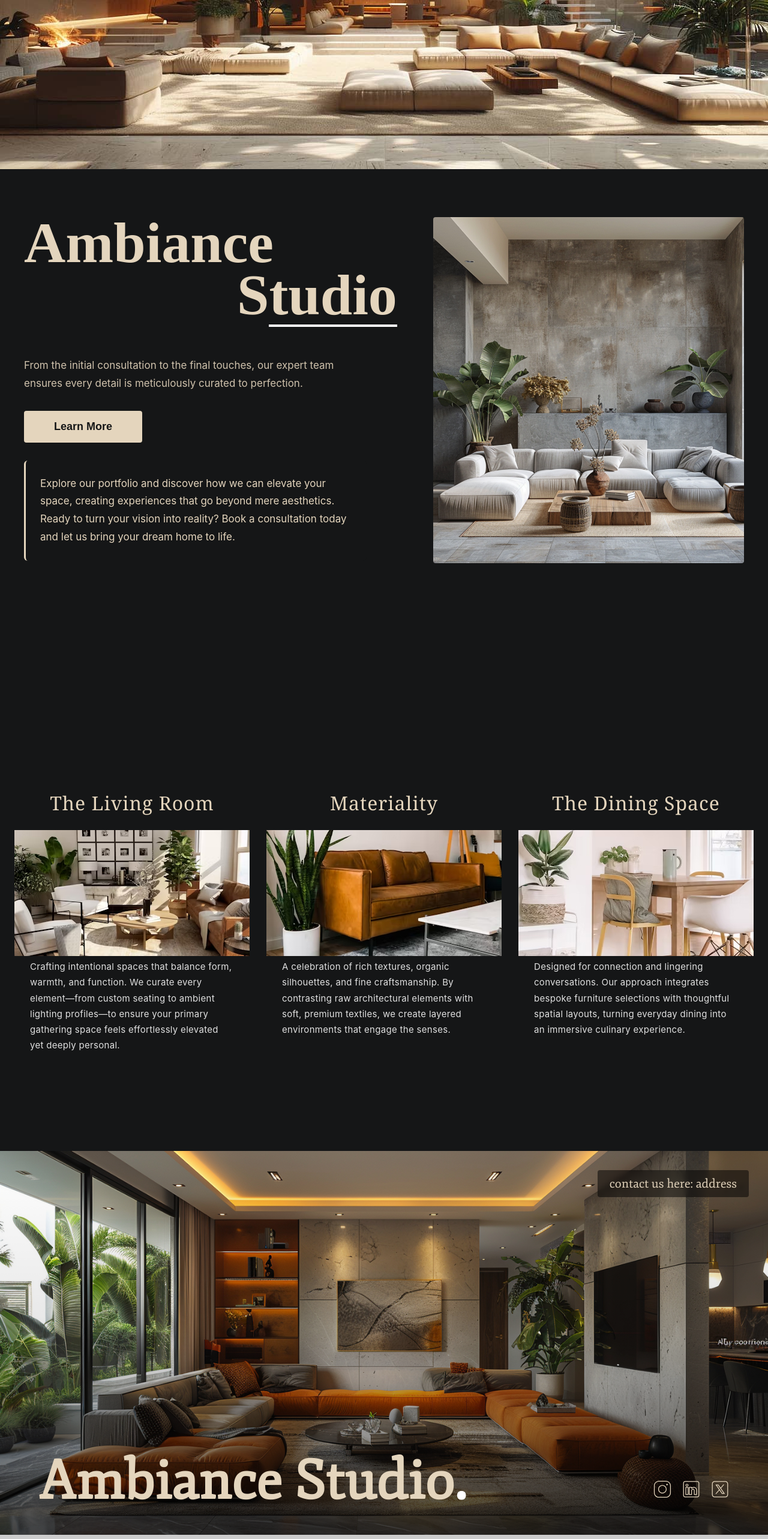
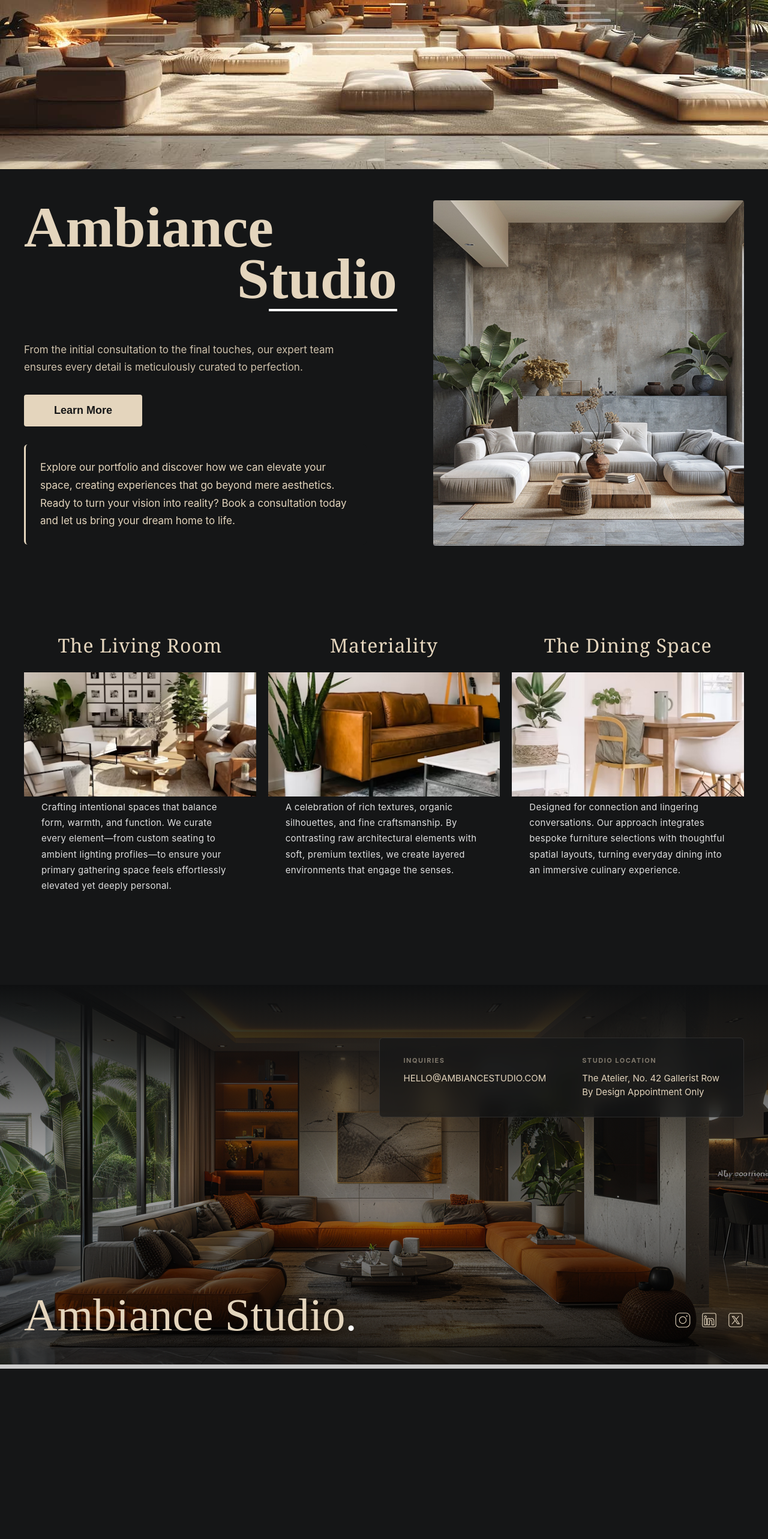
Before and after one commit to marzdevs/Ambiance-Studio, a React (Vite) app: page / in a window 1280 px wide. Shown: the part 882-3448 px from the top of the page at 60% size. After the commit the page ends 3164 px from the top, so only its background shows below. Built offline with nearby package versions, Linux system fonts and the light colour scheme.

Commit message:
fixed paddings

```diff
--- a/src/components/Footer.jsx
+++ b/src/components/Footer.jsx
@@ -4,85 +4,103 @@ import footer from './../assets/images/footer.jpg';
 
 const Container = styled.div`
   min-height: 80vh;
-  margin-top: 80px;
+  margin-top: 0;
+  padding-top: 40px; /* Reduced slightly to give the top columns more room */
   border-bottom: 7px solid #ccc;
+
+  /* --- THE SHIELD FIXES --- */
   position: relative;
+  z-index: 10; /* Forces the entire footer layer to stack cleanly on top of any leaking elements */
+  background-color: #151617; /* Solid backdrop fill to completely mask out hidden text underneath */
+  clear: both; /* Clear any rogue floats from the panels above */
+  box-sizing: border-box;
 
   background:
-    linear-gradient(to top, rgba(0, 0, 0, 0.75) 0%, rgba(0, 0, 0, 0.1) 50%, rgba(0, 0, 0, 0) 100%),
+    linear-gradient(to top, rgba(0, 0, 0, 0.8) 0%, rgba(0, 0, 0, 0.3) 50%, rgba(15, 16, 17, 1) 100%), /* Fades into a solid background color at the top edge */
     url(${footer}) no-repeat center center;
   background-size: cover;
+
   overflow: hidden;
   display: flex;
   flex-direction: column;
-
-  /* CHANGE THIS: Spreads the contact box to the top and the row to the bottom */
   justify-content: space-between;
 
-  .contact {
-    /* REMOVE position: absolute, top, and right */
-    align-self: flex-end; /* Pushes it to the right side */
-    margin-top: 2rem;
-    margin-right: 2rem;
+  /* --- UPGRADED HIGH-END CONTACT BLOCK CONTAINER --- */
+  .footer-info-row {
+    align-self: flex-end;
+    margin-top: 3rem;
+    margin-right: 40px;
+    display: flex;
+    gap: 60px;
+    background: rgba(21, 22, 23, 0.65);
+    backdrop-filter: blur(12px);
+    -webkit-backdrop-filter: blur(12px);
+    padding: 30px 40px;
+    border-radius: 6px;
+    border: 1px solid rgba(241, 237, 228, 0.1);
+    z-index: 2;
+  }
 
-    color: var(--mainColor);
-    background: rgba(0, 0, 0, 0.5);
-    backdrop-filter: blur(4px);
-    padding: 10px 20px;
-    border-radius: 4px;
-    z-index: 2;
+  .info-block {
+    display: flex;
+    flex-direction: column;
+    gap: 8px;
 
     h3 {
+      font-family: 'Inter', sans-serif;
+      font-size: 11px;
+      text-transform: uppercase;
+      letter-spacing: 1.5px;
+      margin: 0 0 4px 0;
+      color: var(--mainColor);
+      opacity: 0.5;
+    }
+
+    a, p {
+      color: var(--mainColor);
+      text-decoration: none;
+      font-family: 'Inter', sans-serif;
+      font-size: 15px;
       margin: 0;
-      font-size: 20px;
-      font-weight: 500;
+      line-height: 1.5;
+      transition: opacity 0.2s ease;
+    }
+
+    a:hover {
+      opacity: 0.7;
     }
   }
+
   .footer-bottom-row {
     width: 100%;
     box-sizing: border-box;
-    padding: 0 5% 3rem 5%;
+    padding: 0 40px 3rem 40px;
     display: flex;
     align-items: flex-end;
     justify-content: space-between;
     gap: 24px;
-
-    /* THIS FIXES MOBILE STACKING */
-    @media (max-width: 768px) {
-      flex-direction: column;   /* Stacks everything in a neat vertical line */
-      align-items: flex-start;  /* Aligns text flush to the left */
-      gap: 32px;                /* Adds healthy space between the stacked items */
-      padding: 0 5% 2rem 5%;
-
-      /* If your lorem ipsum blocks are inside nested divs, */
-      /* this ensures they take up full width when stacked */
-      > div {
-        width: 100%;
-      }
-    }
+    z-index: 2;
   }
 
   h1 {
     margin: 0;
     color: var(--mainColor);
-    font-size: clamp(2.5rem, 7vw, 120px);
+    font-family: 'Playfair Display', serif;
+    font-size: clamp(2.5rem, 6vw, 100px);
     white-space: nowrap;
     line-height: 0.9;
+    font-weight: 400;
   }
 
   .svgs {
     display: flex;
     gap: 16px;
     padding-bottom: 12px;
-
-    @media (max-width: 768px) {
-      padding-bottom: 0;
-    }
   }
 
   .svgs svg {
-    width: 32px;
-    height: 32px;
+    width: 28px;
+    height: 28px;
     cursor: pointer;
     transition: transform 0.2s ease, opacity 0.2s ease;
 
@@ -95,17 +113,53 @@ const Container = styled.div`
       opacity: 0.85;
     }
   }
+
+  /* --- RESPONSIVE MOBILE STACKING --- */
+  @media (max-width: 768px) {
+    min-height: auto;
+    padding-bottom: 20px;
+
+    .footer-info-row {
+      align-self: flex-start;
+      margin-left: 24px;
+      margin-right: 24px;
+      flex-direction: column;
+      gap: 24px;
+      width: calc(100% - 48px);
+      box-sizing: border-box;
+      padding: 24px;
+    }
+
+    .footer-bottom-row {
+      flex-direction: column;
+      align-items: flex-start;
+      gap: 32px;
+      padding: 40px 24px 20px 24px;
+    }
+
+    .svgs {
+      padding-bottom: 0;
+    }
+  }
 `;
 
 function Footer() {
   return (
     <Container>
-        {/* Contact info stays pinned cleanly up top */}
-        <div className='contact'>
-            <h3>contact us here: address</h3>
+        {/* Contact links row styled beautifully with clear segments */}
+        <div className="footer-info-row">
+            <div className="info-block">
+                <h3>Inquiries</h3>
+                <a href="mailto:hello@ambiancestudio.com">hello@ambiancestudio.com</a>
+            </div>
+
+        <div className="info-block">
+            <h3>Studio Location</h3>
+            <p>The Atelier, No. 42 Gallerist Row<br />By Design Appointment Only</p>
+        </div>
         </div>
 
-        {/* Both text and social items track perfectly together along the baseline */}
+        {/* Text logo and social icons aligned along the bottom baseline */}
         <div className="footer-bottom-row">
             <h1>Ambiance Studio<span style={{ color: 'white' }}>.</span></h1>
 
--- a/src/sections/Panel.jsx
+++ b/src/sections/Panel.jsx
@@ -5,17 +5,36 @@ import mask2 from './../assets/images/mask2.jpg'
 import mask3 from './../assets/images/mask3.jpg'
 
 const PanelStyle = styled.div`
-    margin-top: 28%;
-    padding: 20px;
+    /* balanced viewport footprint—keeps it a hero without the massive gaps */
+    min-height: 85vh;
+    width: 100%;
+
+    /* handle vertical and horizontal centering */
+    display: flex;
+    flex-direction: column;
+    justify-content: center;
+    align-items: center;
+
+    /* clean, compact padding to match the studio section layout */
+    margin: 0;
+    padding: 40px 40px;
+    box-sizing: border-box;
     color: var(--whiteColor);
+
+    /* force browser to render layer cleanly without scrolling lag */
+    will-change: transform;
+
+    /* grid alignment container for columns */
+    .panel-content-row {
         display: flex;
-    /* CHANGE THIS: Keeps them in a single row until the mobile breakpoint hits */
         flex-wrap: nowrap;
         justify-content: space-between;
-    gap: 20px; /* Explicit gap between the columns */
+        gap: 20px;
+        width: 100%;
+        max-width: 1200px;
+    }
 
     .image-container {
-        /* Changed to a flexible percentage width */
         flex: 1;
         margin-bottom: 5%;
         text-align: center;
@@ -26,50 +45,41 @@ const PanelStyle = styled.div`
         height: auto;
     }
 
-    p {
-        font-size: 20px;
-        margin-top: 10px;
-        /* REDUCED: 18% left margin is too wide and squishes the text box */
-        margin-left: 5%;
-        margin-right: 5%;
-        text-align: left;
-        /* REMOVED hardcoded 392px width so it scales dynamically */
-        max-width: 100%;
-    }
-
     h1 {
-      font-family: 'Playfair Display', 'Didot', 'Georgia', serif; /* Elegant, high-end serif */
+      font-family: 'Playfair Display', 'Didot', 'Georgia', serif;
       font-size: 32px;
-      font-weight: 400; /* Lighter weight looks more premium */
-      letter-spacing: 1px; /* Subtle breathing room between letters */
+      font-weight: 400;
+      letter-spacing: 1px;
       margin-bottom: 24px;
       color: var(--mainColor);
     }
 
     p {
-      font-family: 'Inter', 'Helvetica Neue', 'Arial', sans-serif; /* Clean, highly readable sans-serif */
-      font-size: 15px; /* Slightly smaller body text feels more editorial */
-      line-height: 1.75; /* This is the magic key—adds beautiful vertical breathing room */
+      font-family: 'Inter', 'Helvetica Neue', 'Arial', sans-serif;
+      font-size: 15px;
+      line-height: 1.75;
       letter-spacing: 0.3px;
-      color: #e0e0e0; /* A soft, slightly muted white reduces eye strain */
+      color: #e0e0e0;
 
-      /* Center the text block itself, but keep the text left-aligned */
       margin: 0 auto;
-      width: 85%; /* Keeps line lengths optimal for reading */
+      width: 85%;
       text-align: left;
     }
 
     /* --- RESPONSIVE MOBILE FIX --- */
     @media (max-width: 1024px) {
-        margin-top: 10%;
+        min-height: auto;
+        padding: 40px 24px;
+
+        .panel-content-row {
             flex-wrap: wrap;
+        }
 
         .image-container {
             flex-basis: 100%;
             margin-bottom: 60px;
         }
 
-        /* Adjust typography slightly for small screens */
         h1 {
             font-size: 28px;
             margin-bottom: 16px;
@@ -79,7 +89,7 @@ h1 {
             width: 100%;
             padding: 0 15px;
             box-sizing: border-box;
-            font-size: 16px; /* Slightly larger for easier reading on phones */
+            font-size: 16px;
         }
     }
 `;
@@ -87,6 +97,7 @@ h1 {
 function Panel(props) {
     return (
         <PanelStyle>
+            <div className="panel-content-row">
                 <div className="image-container">
                     <h1>The Living Room</h1>
                     <img src={mask1} alt="Living Room Design" />
@@ -102,6 +113,7 @@ function Panel(props) {
                     <img src={mask3} alt="Dining table layout" />
                     <p>Designed for connection and lingering conversations. Our approach integrates bespoke furniture selections with thoughtful spatial layouts, turning everyday dining into an immersive culinary experience.</p>
                 </div>
+            </div>
         </PanelStyle>
     );
 }
--- a/src/sections/Studio.jsx
+++ b/src/sections/Studio.jsx
@@ -3,29 +3,41 @@ import styled from "styled-components";
 import roomView from './../assets/images/interior-2.jpg';
 
 const StudioStyle = styled.div`
+    /* balanced viewport footprint—keeps it a hero without the massive gaps */
+    min-height: 85vh;
+    width: 100%;
+
+    /* handle vertical and horizontal centering */
+    display: flex;
+    flex-direction: column;
+    justify-content: center;
+    align-items: center;
+
+    /* streamlined padding to bring sections slightly closer during scrolls */
+    margin: 0;
+    padding: 40px 40px;
+    box-sizing: border-box;
     position: relative;
-    width: 100%;
-    margin-top: 80px;
-    margin-bottom: 80px;
+
+    /* force browser to render layer cleanly without scrolling lag */
+    will-change: transform;
 
     .studioContent {
         display: grid;
-        grid-template-columns: 1.2fr 1fr; /* Side-by-side on desktop */
+        grid-template-columns: 1.2fr 1fr;
         gap: 60px;
+        width: 100%;
         max-width: 1200px;
         margin: 0 auto;
-        padding: 0 40px;
-        align-items: start;
+        align-items: center;
     }
 
     .textContainer {
         display: flex;
         flex-direction: column;
-        gap: 30px; /* Perfectly gaps paragraphs and buttons */
+        gap: 30px;
     }
 
-    /* --- NEW HEADER ROW LOGIC --- */
-    /* This completely protects your text by keeping the headers in their own structural box */
     .title-wrapper {
         display: flex;
         flex-direction: column;
@@ -36,17 +48,17 @@ const StudioStyle = styled.div`
     h1, h2 {
         color: var(--mainColor);
         margin: 0;
-        font-size: clamp(50px, 7.5vw, 110px); /* Smooth responsive sizing */
+        font-size: clamp(50px, 7.5vw, 110px);
         line-height: 0.9;
         font-family: 'Playfair Display', serif;
     }
 
     h1 {
-        align-self: flex-start; /* Aligns "Ambiance" to the left */
+        align-self: flex-start;
     }
 
     h2 {
-        align-self: flex-end; /* Staggers "Studio" beautifully to the right */
+        align-self: flex-end;
         position: relative;
         padding-bottom: 10px;
     }
@@ -61,7 +73,6 @@ const StudioStyle = styled.div`
         right: 0;
     }
 
-    /* --- PARAGRAPHS & CONTENT --- */
     p {
         font-family: 'Inter', sans-serif;
         color: var(--mainColor);
@@ -113,10 +124,11 @@ const StudioStyle = styled.div`
 
     /* --- RESPONSIVE MOBILE BREAKPOINT --- */
     @media (max-width: 992px) {
-        margin-top: 40px;
+        min-height: auto;
+        padding: 40px 24px;
 
         .studioContent {
-            grid-template-columns: 1fr; /* Stacks image top, text bottom */
+            grid-template-columns: 1fr;
             gap: 40px;
         }
 
@@ -129,11 +141,11 @@ const StudioStyle = styled.div`
         }
 
         h1, h2 {
-            font-size: clamp(45px, 10vw, 75px); /* Slightly tighter headers on mobile views */
+            font-size: clamp(45px, 10vw, 75px);
         }
 
         h2::after {
-            width: 50%; /* Shortens the underline accent cleanly on screens */
+            width: 50%;
         }
 
         p {
@@ -147,7 +159,6 @@ function Studio(props) {
         <StudioStyle>
             <div className="studioContent">
                 <div className="textContainer">
-                    {/* The wrapper safely stacks headings without absolute positioning collisions */}
                     <div className="title-wrapper">
                         <h1>Ambiance</h1>
                         <h2>Studio</h2>
```
Lines whose indentation alone changed are shown as unchanged.
